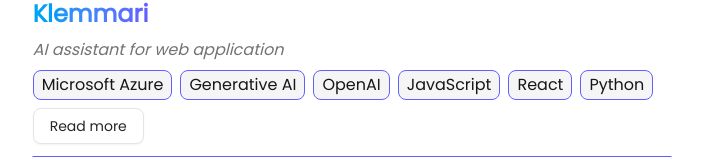
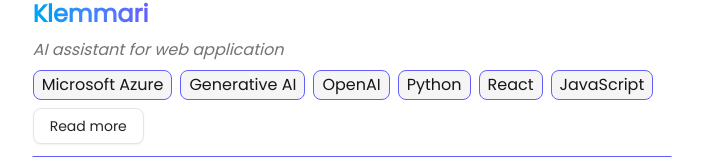
Before and after one commit to otsosaarinen/portfolio_v2, a Next.js app: page /projects in a window 1280 px wide. Shown: the part 135-295 px from the top of the page, without its empty margins (288-991 px from the left). Built offline with nearby package versions, Linux system fonts and the light colour scheme.

Commit message:
reorder badges

```diff
--- a/app/projects/page.tsx
+++ b/app/projects/page.tsx
@@ -34,9 +34,9 @@
                 "Microsoft Azure",
                 "Generative AI",
                 "OpenAI",
+                "Python",
+                "React",
                 "JavaScript",
-                "React",
-                "Python",
             ],
         },
     ],
```
